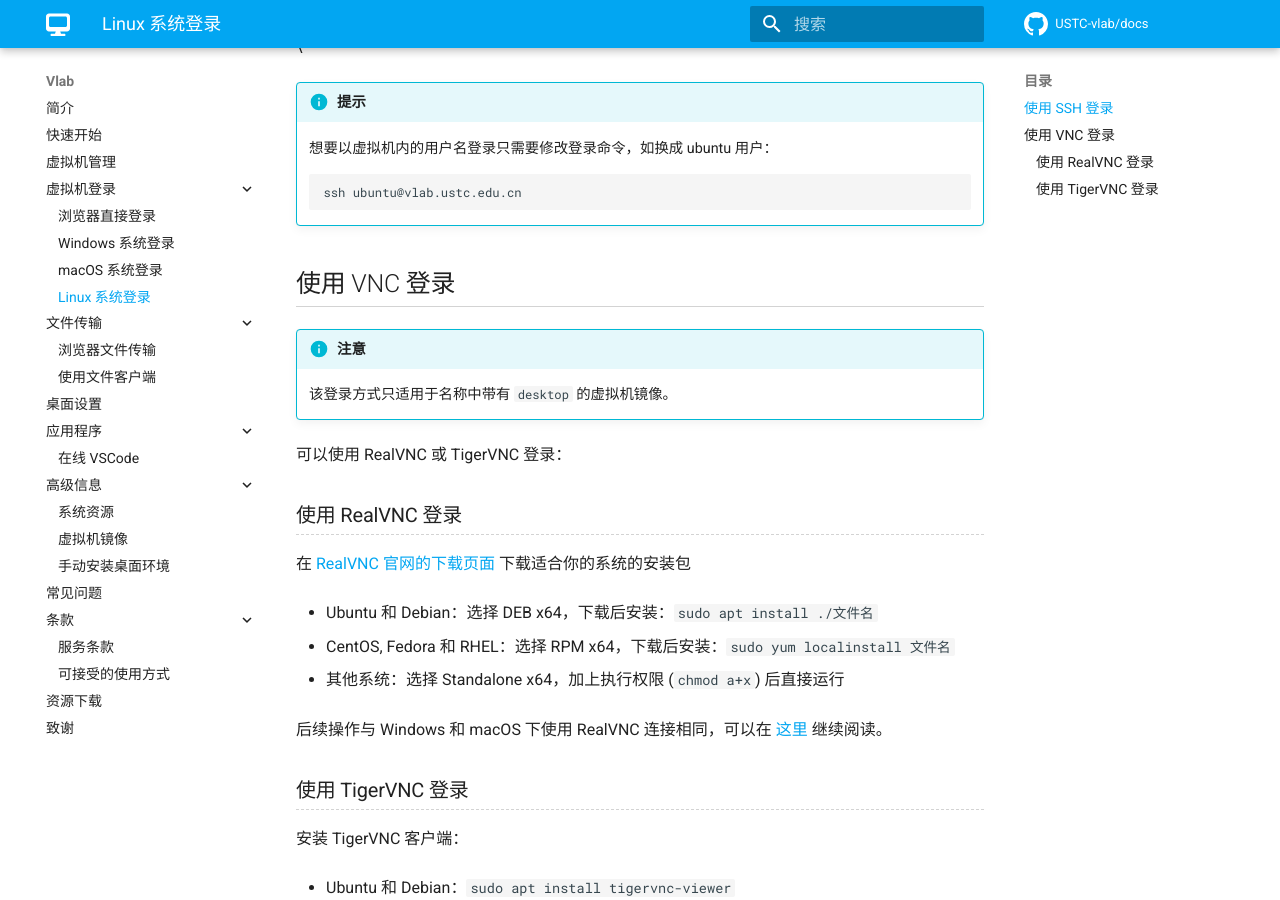
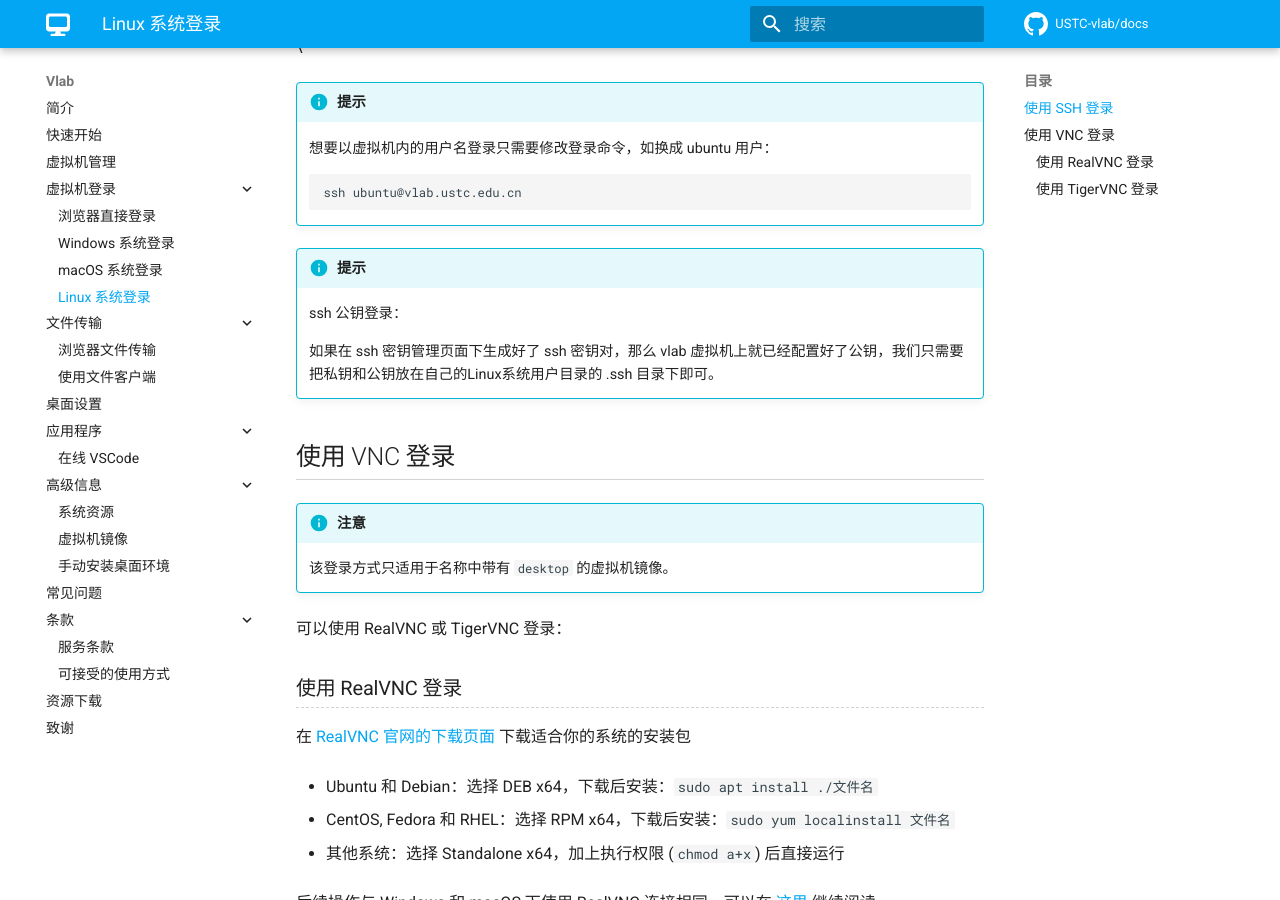
Before and after one commit to USTC-vlab/docs, an MkDocs documentation site: the page built from docs/vm/login-linux.md, in a window 1280 px wide and 900 px high, scrolled down 690 px. Built offline with MkDocs 1.6.1 and Material for MkDocs 9.7.7, drawn with Linux system fonts in a browser that asks for light colours; comment, search, counter and statistics services are not loaded.

Commit message:
update ssh pub-key login

```diff
--- a/docs/vm/login-linux.md
+++ b/docs/vm/login-linux.md
@@ -30,7 +30,12 @@
 
 <!-- TODO: TBD: 增加一个 bullet point，说明如何使用公钥登录 -->
 
+!!! info "提示"
 
+    ssh 公钥登录：
+
+    如果在 ssh 密钥管理页面下生成好了 ssh 密钥对，那么 vlab 虚拟机上就已经配置好了公钥，我们只需要
+    把私钥和公钥放在自己的Linux系统用户目录的 .ssh 目录下即可。
 
 ## 使用 VNC 登录 {#vnc}
 
```
